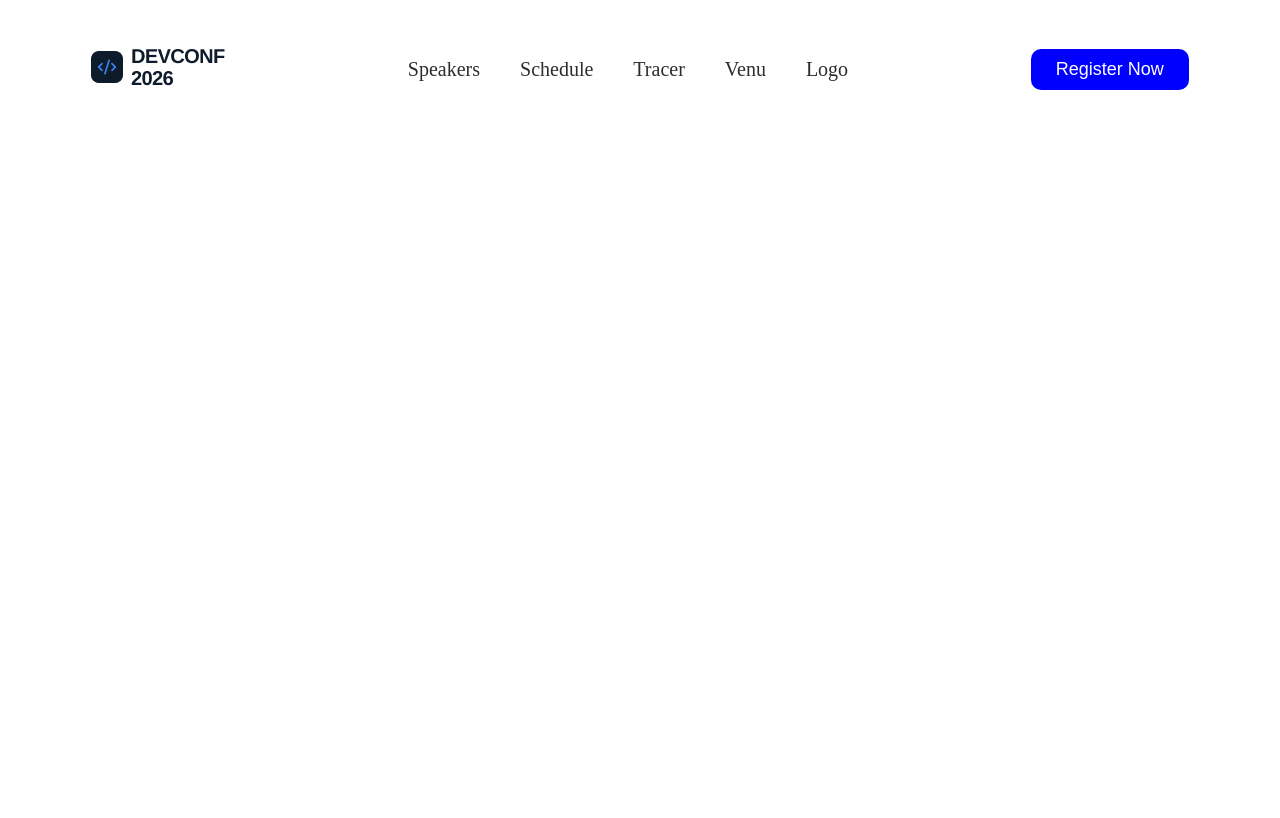
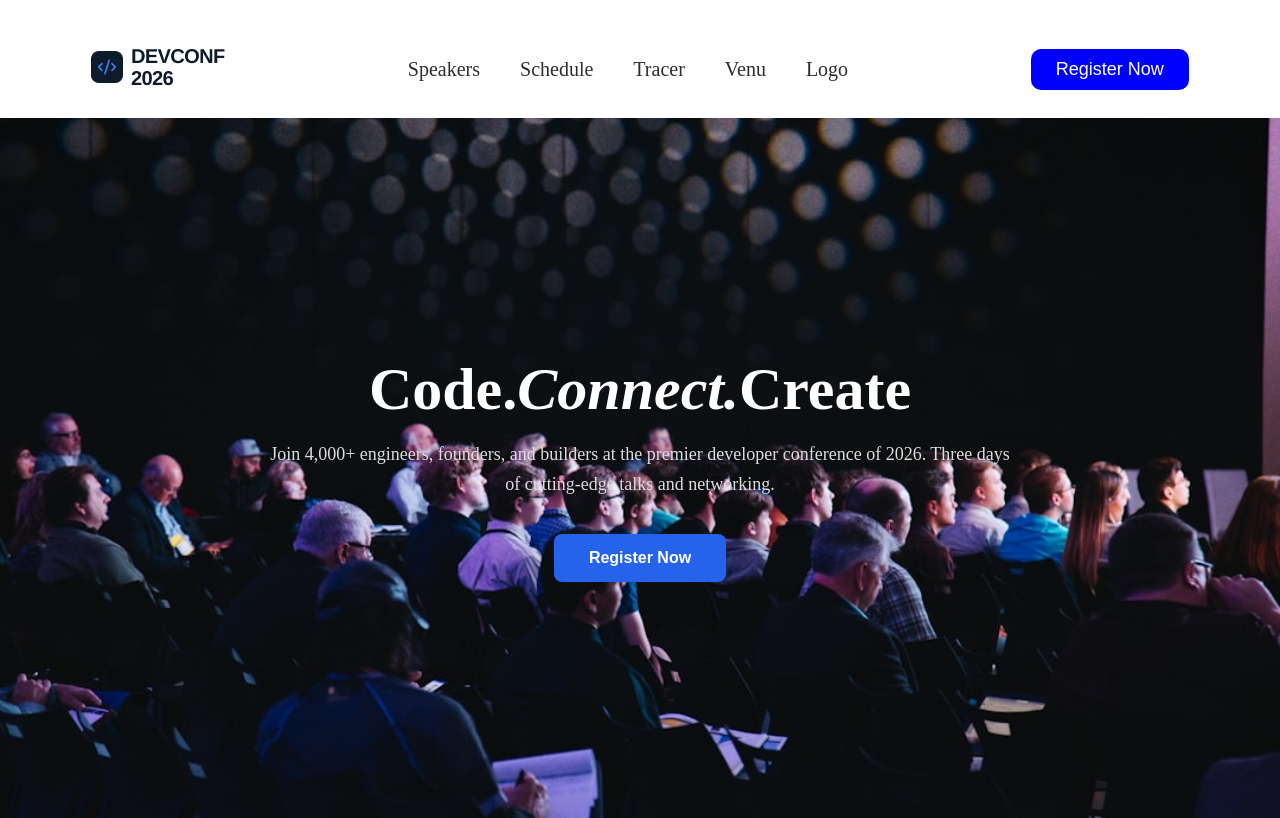
Before and after one commit to sharifulshaikat/html-css-assignment, a plain HTML site: page index.html in a window 1280 px wide. Drawn offline with Linux system fonts and the light colour scheme.

Commit message:
hero-section

```diff
--- a/index.html
+++ b/index.html
@@ -8,11 +8,13 @@
 </head>
 <body>
     <main>
-<!-- nav sction start -->
-    <nav class="navbar section">
-        <section>
 
-            <div>
+
+       <!-- nav section start -->
+
+
+        <nav  class="navbar section">
+              <section> <div>
                 <a href="#"><img src="./assets/logo.png" alt="brand logo"></a>
 
            </div>
@@ -30,10 +32,36 @@
             <div>
                 <button class="nav-button">Register Now</button>
             </div>
+</section>
 
-        </section>
+
     </nav>
-    <!-- nav sction end -->
+
+    <!-- nav section end -->
+
+    <!-- header section start -->
+
+
+    <header class="hero-section">
+
+    <div class="hero-content">
+
+        <h1>Code.<em>Connect.</em>Create</h1>
+
+        <p>
+            Join 4,000+ engineers, founders, and builders at the premier developer
+            conference of 2026. Three days of cutting-edge talks and networking.
+        </p>
+
+        <button class="hero-button">Register Now</button>
+
+    </div>
+
+</header>
+
+    <!-- header section end -->
+
+
 </main>
 
 </body>
--- a/style.css
+++ b/style.css
@@ -2,7 +2,8 @@
    margin: 0;
    padding: 0;
 }
-/* nav cection css start*/
+
+/*nav section start */
 
 .navbar section{
 
@@ -29,15 +30,66 @@
 .nav-button{
    background-color: blue;
    color: white;
-   font-family: sans-serif;
    font-size: 18px;
+   border-radius: 10px;
    padding: 10px 25px;
-   margin: 0;
-   border-radius: 10px;
    font-weight: 200px;
    border: none;
    cursor: pointer;
 
 }
 
-/* nav cection css end*/
+/*nav section end */
+
+
+/* hero section start */
+
+
+.hero-section{
+    width:100%;
+    height:700px;
+    background:url("./assets/banner.jpg");
+    background-size:cover;
+    background-position:center;
+    position:relative;
+    display:flex;
+    justify-content:center;
+    align-items:center;
+
+}
+
+.hero-content{
+    position:relative;
+    text-align:center;
+    color:#fff;
+    max-width:750px;
+    padding:20px;
+}
+
+.hero-content h1{
+    font-size:60px;
+    font-weight:700;
+    margin-bottom:15px;
+
+}
+
+.hero-content p{
+    font-size:18px;
+    color:#ddd;
+    line-height:30px;
+    margin-bottom:35px;
+}
+
+.hero-button{  background:#2563eb;
+    color:#fff;
+    border:none;
+    border-radius:8px;
+    padding:15px 35px;
+    font-size:16px;
+    font-weight:600;
+    cursor:pointer;
+
+}
+
+
+/*hero section end */
```
